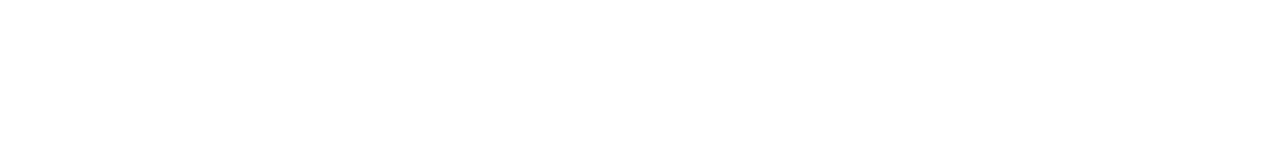
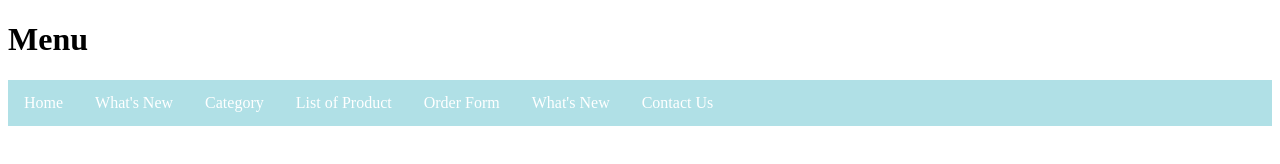
Before and after one commit to shienynursyifa/BuatMenu, a plain HTML site: page menu2.html in a window 1280 px wide. Drawn offline with Linux system fonts and the light colour scheme.

Commit message:
menu baru

```diff
--- a/menu2.html
+++ b/menu2.html
@@ -5,8 +5,51 @@
     <meta http-equiv="X-UA-Compatible" content="IE=edge">
     <meta name="viewport" content="width=device-width, initial-scale=1.0">
     <title>Document</title>
+    <style>
+        .menu_ul {
+    list-style-type: none;
+    margin: 0;
+    padding: 0;
+    overflow: hidden;
+    background-color:powderblue;
+    }
+
+    .menu_ul li {
+    float: left;
+    }
+
+    .menu_ul li a {
+    display: block;
+    color: white;
+    text-align: center;
+    padding: 14px 16px;
+    text-decoration: none;
+    }
+
+    .menu_ul li a:hover {
+    background-color:midnightblue;
+    }
+    </style>
 </head>
 <body>
+    <h1>Menu</h1>
+
+    <ul class="menu_ul">
+    <ul class="menu_ul li">
+    <ul class="menu_ul a">
+    <ul class="menu_ul a:hover">
+
+        <li menu="menu_ul"><a href="#home">Home</a></li>
+        <li menu="menu_ul"><a href="#new">What's New</a></li>
+        <li menu="menu_ul"><a href="#category">Category</a></li>
+        <li menu="menu_ul"><a href="#product">List of Product</a></li>
+        <li menu="menu_ul"><a href="#order">Order Form</a></li>
+        <li menu="menu_ul"><a href="#new">What's New</a></li>
+        <li menu="menu_ul"><a href="#contact">Contact Us</a></li>
+    </ul>
+    </ul>
+    </ul>
+    </ul>
 
 </body>
 </html>
```
Also changed, not shown: index.html (+39 -6 lines), menu2.PNG (added), menu3.PNG (added).
